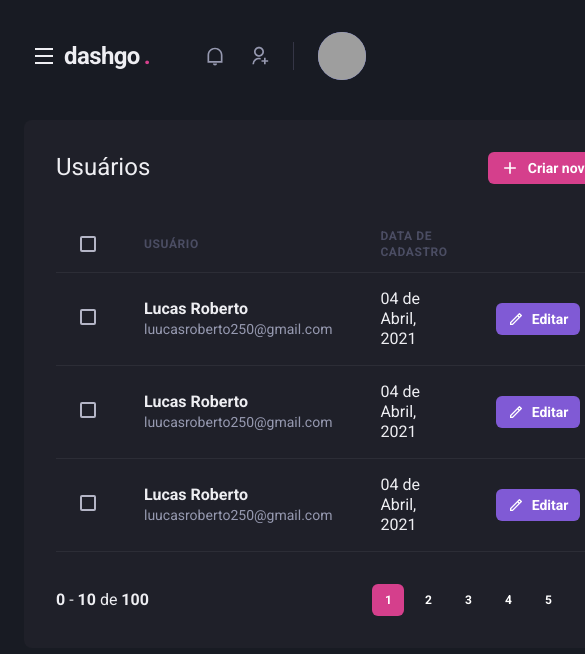
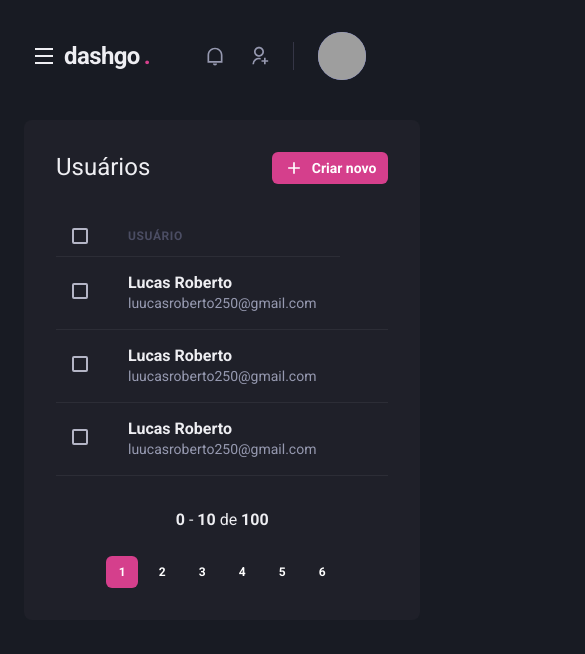
Before and after one commit to devLucasRoberto/Dashgo, a Next.js app: page /users in a window 390 px wide. Shown: the top 654 px of the page, 585 px wide, since content can reach past the window. Built offline with nearby package versions, Linux system fonts and the light colour scheme; grey boxes are pictures that could not be loaded.

Commit message:
Add users responsive

```diff
--- a/src/components/Pagination/index.tsx
+++ b/src/components/Pagination/index.tsx
@@ -4,7 +4,7 @@
 export function Pagination() {
   return (
     <Stack
-      direction="row"
+      direction={['column', 'row']}
       mt="8"
       justify="space-between"
       align="center"
--- a/src/pages/users/index.tsx
+++ b/src/pages/users/index.tsx
@@ -11,7 +11,8 @@
   Th,
   Checkbox,
   Tbody,
-  Td
+  Td,
+  useBreakpointValue
 } from '@chakra-ui/react'
 import { RiAddLine, RiPencilLine } from 'react-icons/ri'
 import { Header } from '../../components/Header'
@@ -19,6 +20,11 @@
 import { Sidebar } from '../../components/Sidebar'
 
 export default function UserList() {
+  const isWideVersion = useBreakpointValue({
+    base: false,
+    lg: true
+  })
+
   return (
     <Box>
       <Header />
@@ -45,17 +51,16 @@
           <Table colorScheme="whiteAlpha">
             <Thead>
               <Tr>
-                <Th px="6" color="gray.300" width="8">
+                <Th px={['4', '4', '6']} color="gray.300" width="8">
                   <Checkbox colorScheme="pink" />
                 </Th>
                 <Th>Usuário</Th>
-                <Th>Data de cadastro</Th>
-                <Th w="8"></Th>
+                {isWideVersion && <Th>Data de cadastro</Th>}
               </Tr>
             </Thead>
             <Tbody>
               <Tr>
-                <Td px="6">
+                <Td px={['4', '4', '6']}>
                   <Checkbox colorScheme="pink" />
                 </Td>
                 <Td>
@@ -66,22 +71,12 @@
                     </Text>
                   </Box>
                 </Td>
-                <Td>04 de Abril, 2021</Td>
-                <Td>
-                  <Button
-                    as="a"
-                    size="sm"
-                    fontSize="sm"
-                    colorScheme="purple"
-                    leftIcon={<Icon as={RiPencilLine} fontSize="16px" />}
-                  >
-                    Editar
-                  </Button>
-                </Td>
+                {isWideVersion && <Td>04 de Abril, 2021</Td>}
+                <Td></Td>
               </Tr>
 
               <Tr>
-                <Td px="6">
+                <Td px={['4', '4', '6']}>
                   <Checkbox colorScheme="pink" />
                 </Td>
                 <Td>
@@ -92,22 +87,12 @@
                     </Text>
                   </Box>
                 </Td>
-                <Td>04 de Abril, 2021</Td>
-                <Td>
-                  <Button
-                    as="a"
-                    size="sm"
-                    fontSize="sm"
-                    colorScheme="purple"
-                    leftIcon={<Icon as={RiPencilLine} fontSize="16px" />}
-                  >
-                    Editar
-                  </Button>
-                </Td>
+                {isWideVersion && <Td>04 de Abril, 2021</Td>}
+                <Td></Td>
               </Tr>
 
               <Tr>
-                <Td px="6">
+                <Td px={['4', '4', '6']}>
                   <Checkbox colorScheme="pink" />
                 </Td>
                 <Td>
@@ -118,18 +103,8 @@
                     </Text>
                   </Box>
                 </Td>
-                <Td>04 de Abril, 2021</Td>
-                <Td>
-                  <Button
-                    as="a"
-                    size="sm"
-                    fontSize="sm"
-                    colorScheme="purple"
-                    leftIcon={<Icon as={RiPencilLine} fontSize="16px" />}
-                  >
-                    Editar
-                  </Button>
-                </Td>
+                {isWideVersion && <Td>04 de Abril, 2021</Td>}
+                <Td></Td>
               </Tr>
             </Tbody>
           </Table>
```
